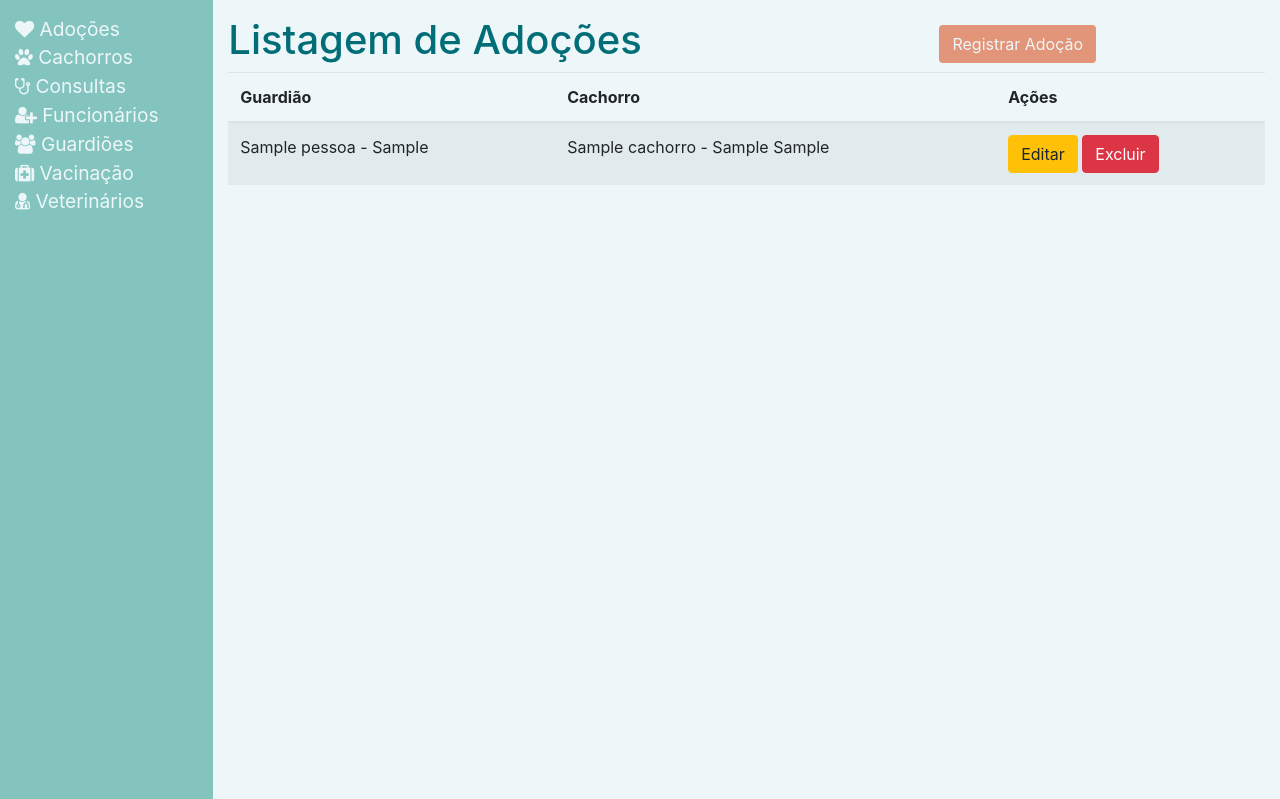
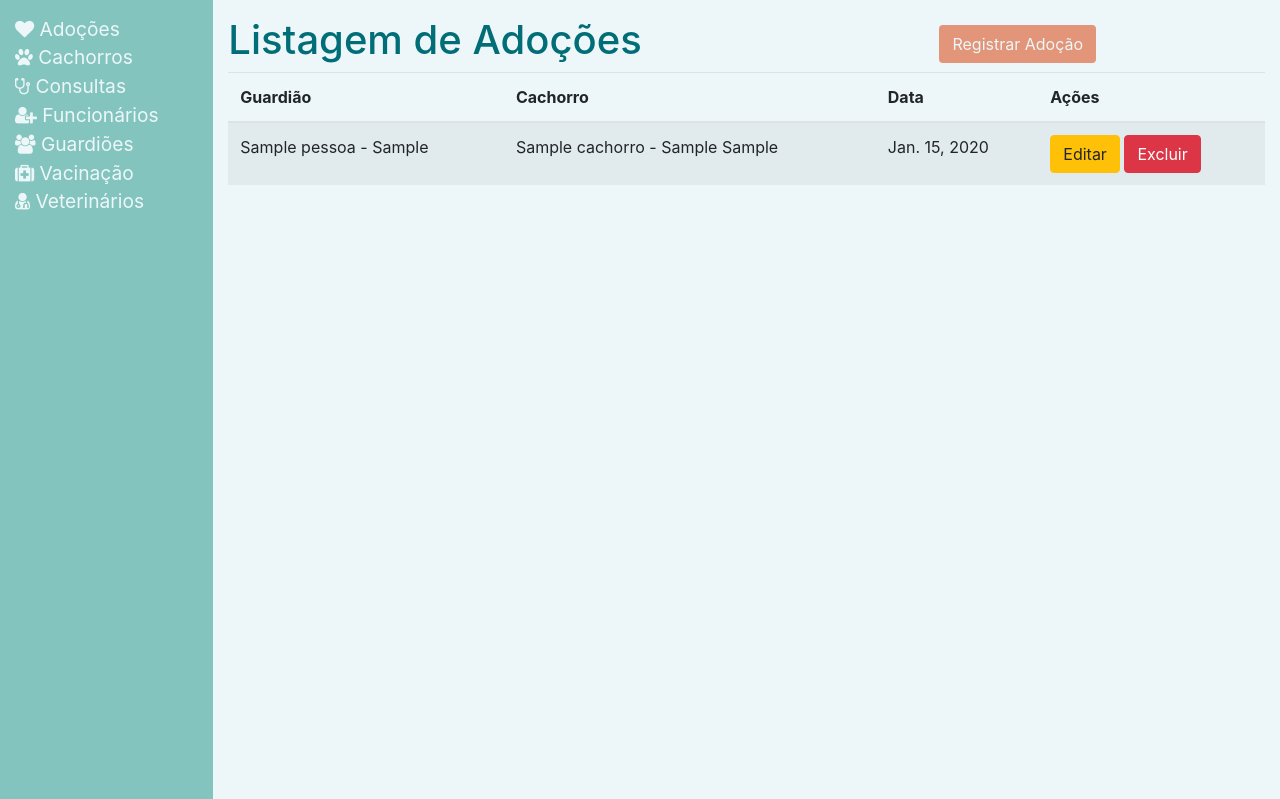
Before and after one commit to gabrielsandrini/canil-ifsp, a Django app: page /listagem_adocao/ in a window 1280 px wide. Shown: the part 106-905 px from the top of the page. Run offline with Django 3.2, Linux system fonts and the light colour scheme; a user stored in the database is signed in; tables that the repository leaves empty hold one stand-in row (values such as "Sample post"); some libraries are stand-ins or nearby versions.

Commit message:
Adicionar data na tabela de listagem adocao

```diff
--- a/core/templates/core/adocao/listagem_adocao.html
+++ b/core/templates/core/adocao/listagem_adocao.html
@@ -23,6 +23,7 @@
                         <tr>
                             <th>Guardião</th>
                             <th>Cachorro</th>
+                            <th>Data</th>
                             <th>Ações</th>
                         </tr>
                     </thead>
@@ -31,6 +32,7 @@
                             <tr>
                                 <td>{{ adocao.guardiao }}</td>
                                 <td>{{ adocao.cachorro }}</td>
+                                <td>{{ adocao.data }}</td>
                                 <td>
                                     <a href="{% url 'url_atualiza_adocao' adocao.id %}" class="btn btn-warning">Editar</a>
                                     <a href="#" class="btn btn-danger">Excluir</a>
```
